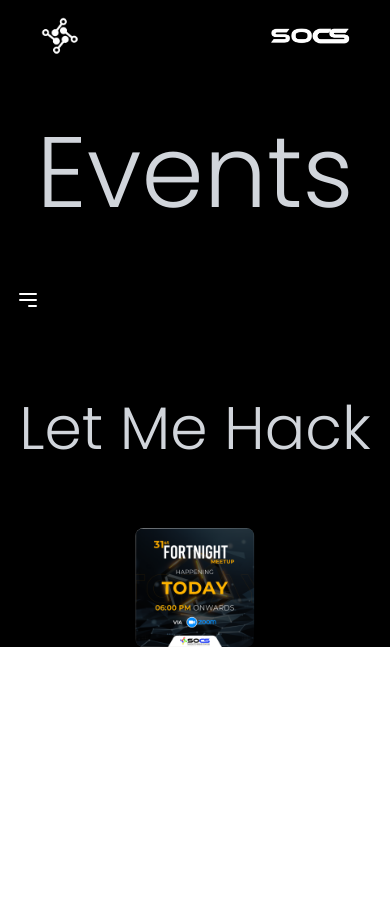
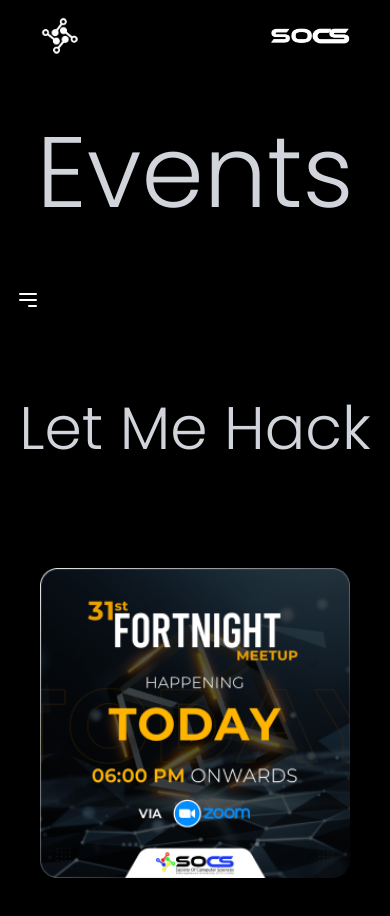
Before and after one commit to GihanSVND/SOCS-Website-Front_end, a Next.js app in the folder socs_website/: page /events/LetMeHack in a window 390 px wide. Shown: the top 916 px of the page. Before the commit the page ends 844 px from the top, so only its background shows below. Built offline with nearby package versions, Linux system fonts and the light colour scheme.

Commit message:
fixed the responsive bug in image gallery

```diff
--- a/socs_website/src/app/events/LetMeHack/page.tsx
+++ b/socs_website/src/app/events/LetMeHack/page.tsx
@@ -65,7 +65,7 @@
               </div>
             </div>
           </div>
-          <div className="col-span-2 row-span-2 col-start-3 row-start-1">
+          <div className="col-span-6 sm:col-span-2 row-span-2 cols-start-2 sm:col-start-3 row-start-1 p-10 sm:p-0">
             <div className="col-span-2 col-start-1 row-start-2">
               <div className="col-start-2 row-start-1">
                 <ImageSlider images={images} />
```
